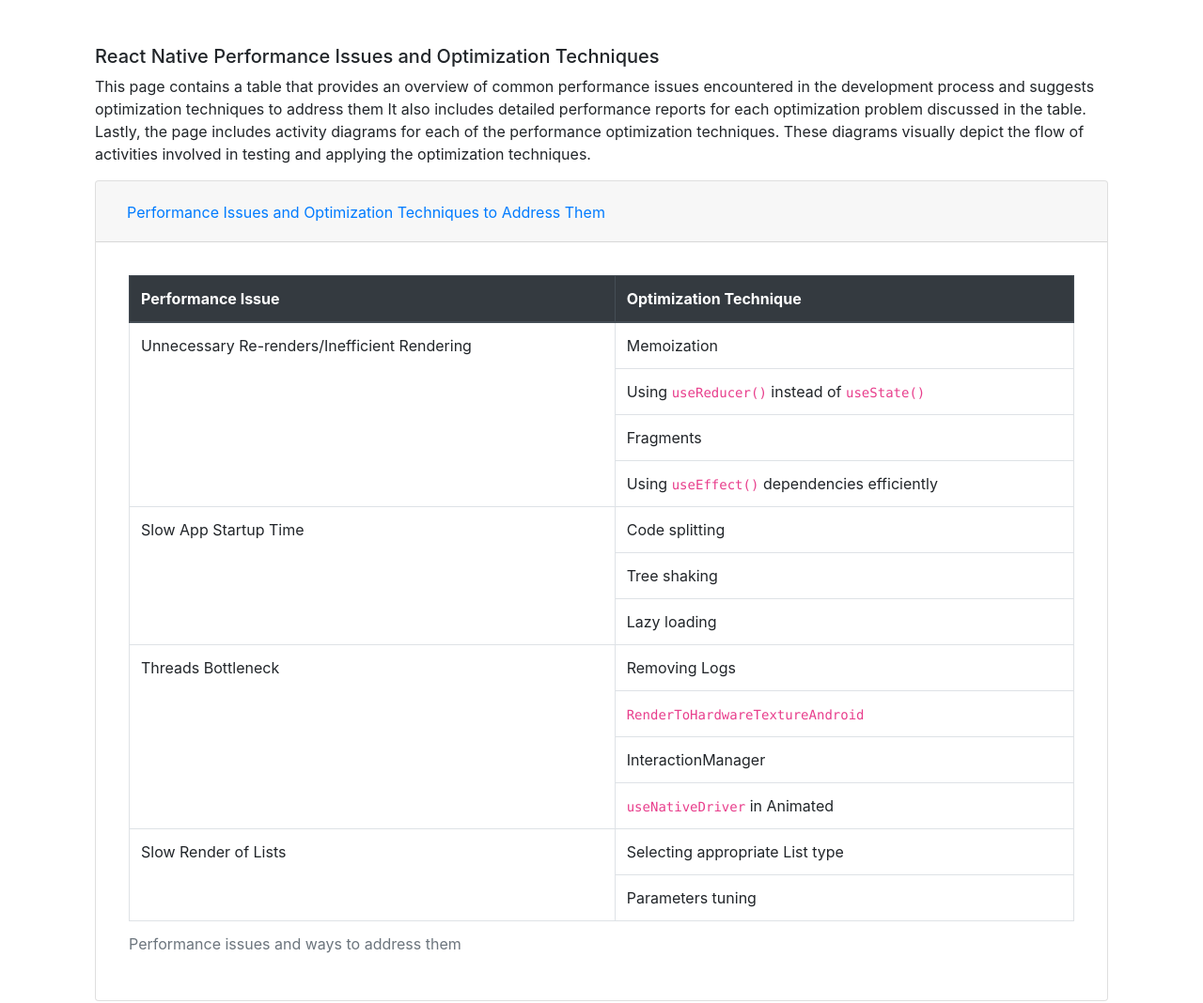
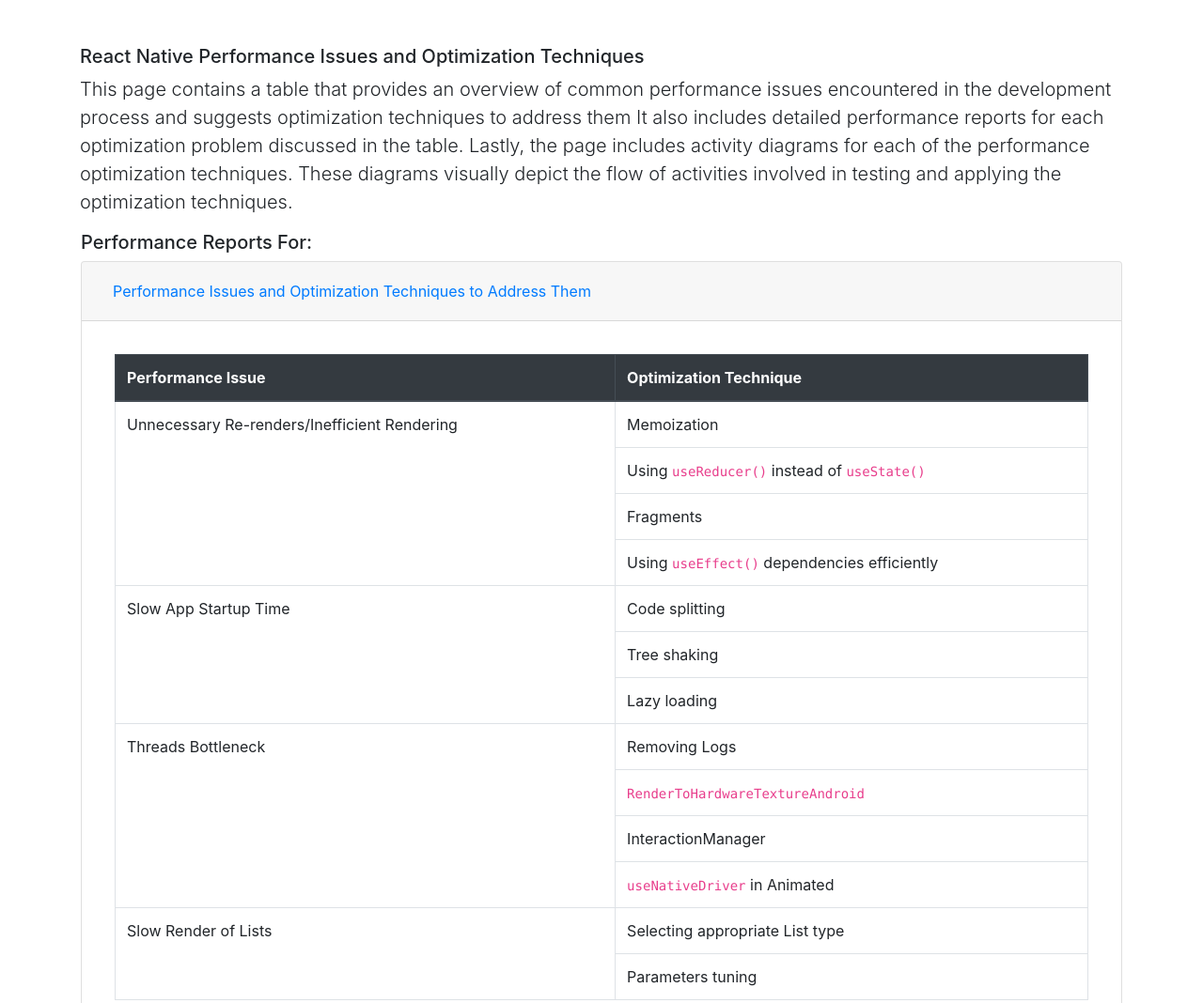
Before and after one commit to Maria4lexzy/ReactNativePerformance-Thesis, a plain HTML site: page index.html in a window 1280 px wide. Shown: the top 1068 px of the page at 94% size. Drawn offline with nearby package versions, Linux system fonts and the light colour scheme.

Commit message:
Update index.html

```diff
--- a/index.html
+++ b/index.html
@@ -13,20 +13,23 @@
     <title>Optimizing Performance in React‐based Systems</title>
   </head>
   <body>
-    <div class="container">
-      <div class="container px-3">
-        <h5 class="mt-5 display-5">
+    <div class="container-fluid ">
+   <div class="container">      <h5 class="mt-5 display-5">
           React Native Performance Issues and Optimization Techniques
         </h5>
-        <p>This page contains a table that provides an overview of common performance issues encountered in the development process and suggests optimization techniques to address them
+        <p  class=lead>This page contains a table that provides an overview of common performance issues encountered in the development process and suggests optimization techniques to address them
           <br\>
           It also includes detailed performance reports for each optimization problem discussed in the table.
           Lastly, the page includes activity diagrams for each of the performance optimization techniques. These diagrams visually depict the flow of activities involved in testing and applying the optimization techniques.
-        </p>
+        </p></div>
+      <div class="container px-3">
+
+                <h5 class="mt-3 display-5">Performance Reports For:</h5>
+
         <div class="accordion" id="accordionExample_">
           <div class="card">
             <div class="card-header" id="headingOne">
-              <h2 class="mb-0">
+              <h4 class="mb-0 display-5">
                 <button
                   class="btn btn-link"
                   type="button"
@@ -37,7 +40,7 @@
                 >
                   Performance Issues and Optimization Techniques to Address Them
                 </button>
-              </h2>
+              </h5>
             </div>
 
             <div
@@ -119,7 +122,7 @@
           </div>
         </div>
       </div>
-      <div class="container px-3">
+      <div class="container mt- px-3">
         <h5 class="mt-3 display-5">Performance Reports For:</h5>
         <div id="accordion">
           <div class="card">
```
